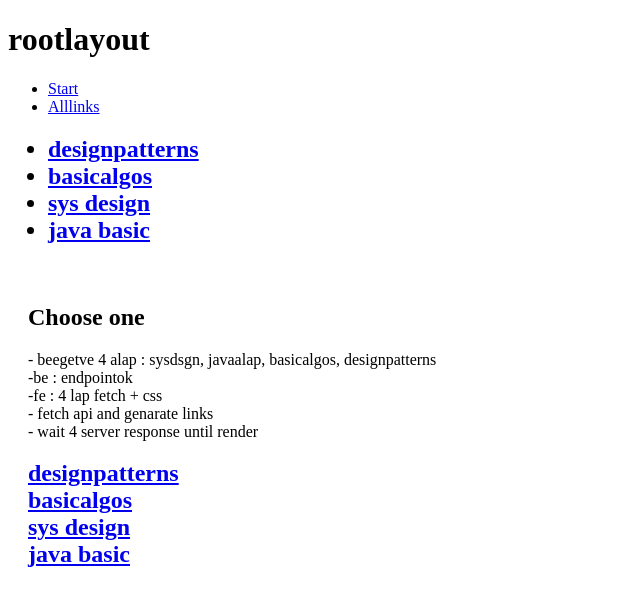
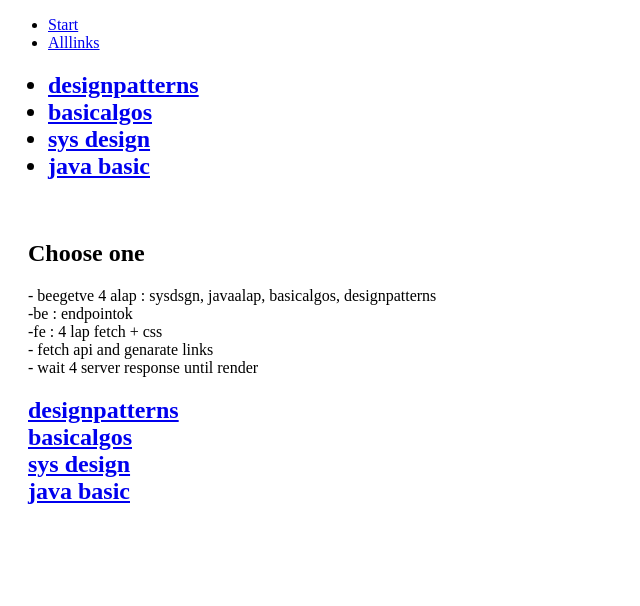
Before and after one commit to ikotcsei/QnaApiJ11, a React app in the folder frontend/: page /QA/ in a window 1280 px wide. Shown: the top 606 px of the page, without its empty margins (0-640 px from the left). Built offline with nearby package versions, Linux system fonts and the light colour scheme.

Commit message:
reload working through react router

```diff
--- a/frontend/components/MainNavigation.js
+++ b/frontend/components/MainNavigation.js
@@ -17,7 +17,7 @@ function MainNavigation(){
                 <li>
                     <Link to="/alllinks">Alllinks</Link>
                 </li>
-                <h2>
+                <h1>
                     <li>
                         <Link to="/designpatterns">designpatterns </Link>
                     </li>
@@ -30,7 +30,7 @@ function MainNavigation(){
                     <li>
                         <Link to="/javabasic">java basic </Link>
                     </li>
-                </h2>
+                </h1>
             </ul>
         </nav>
 
--- a/frontend/pages/Root.js
+++ b/frontend/pages/Root.js
@@ -5,7 +5,6 @@ import '../styles.css';
 function RootLayout(){
     return(
         <>
-            <h1>rootlayout</h1>
             <MainNavigation className="navigation" />
             <Outlet className="navigation" />
         </>
```
Also changed, not shown: 2 other files (tests, documents, lock files or other folders).
